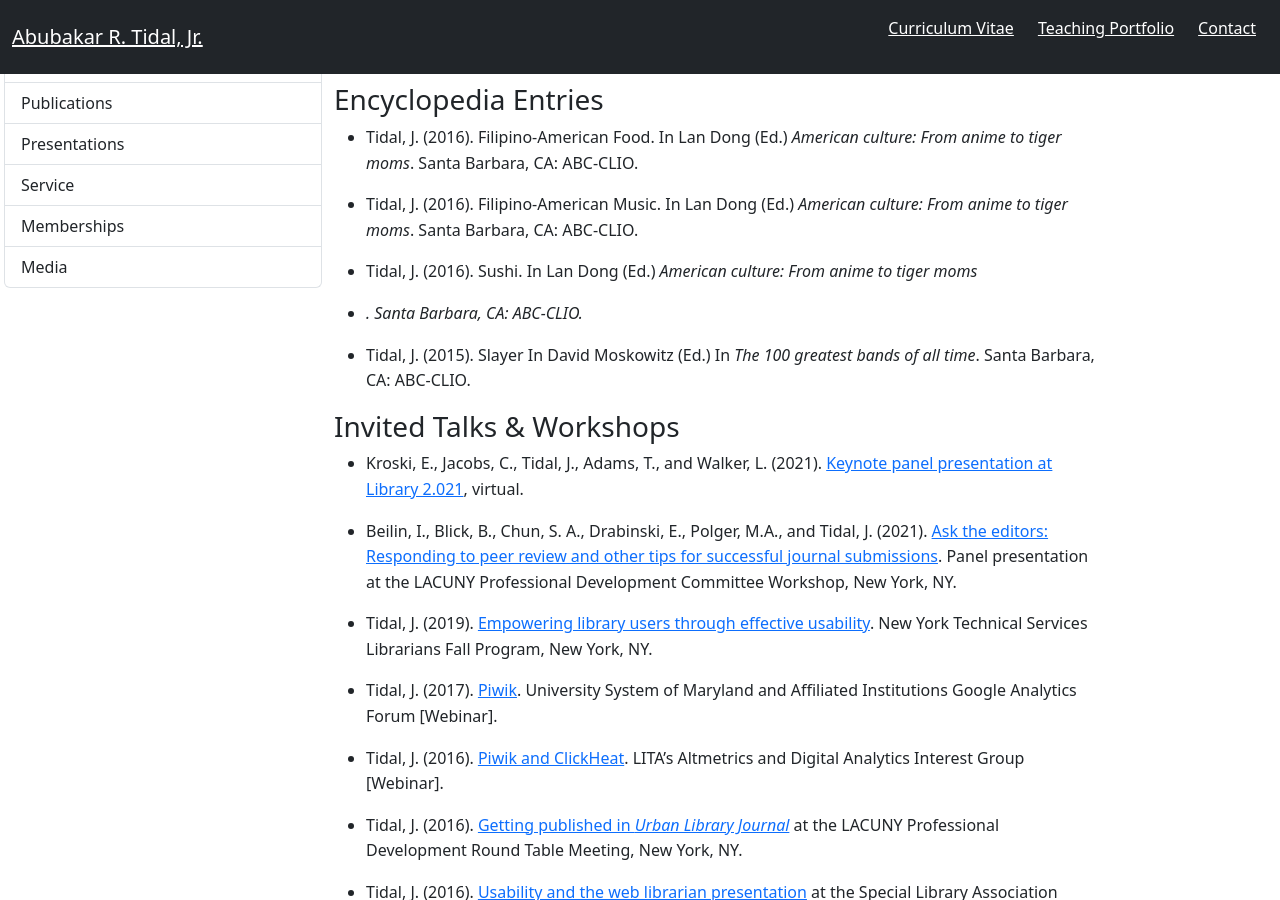
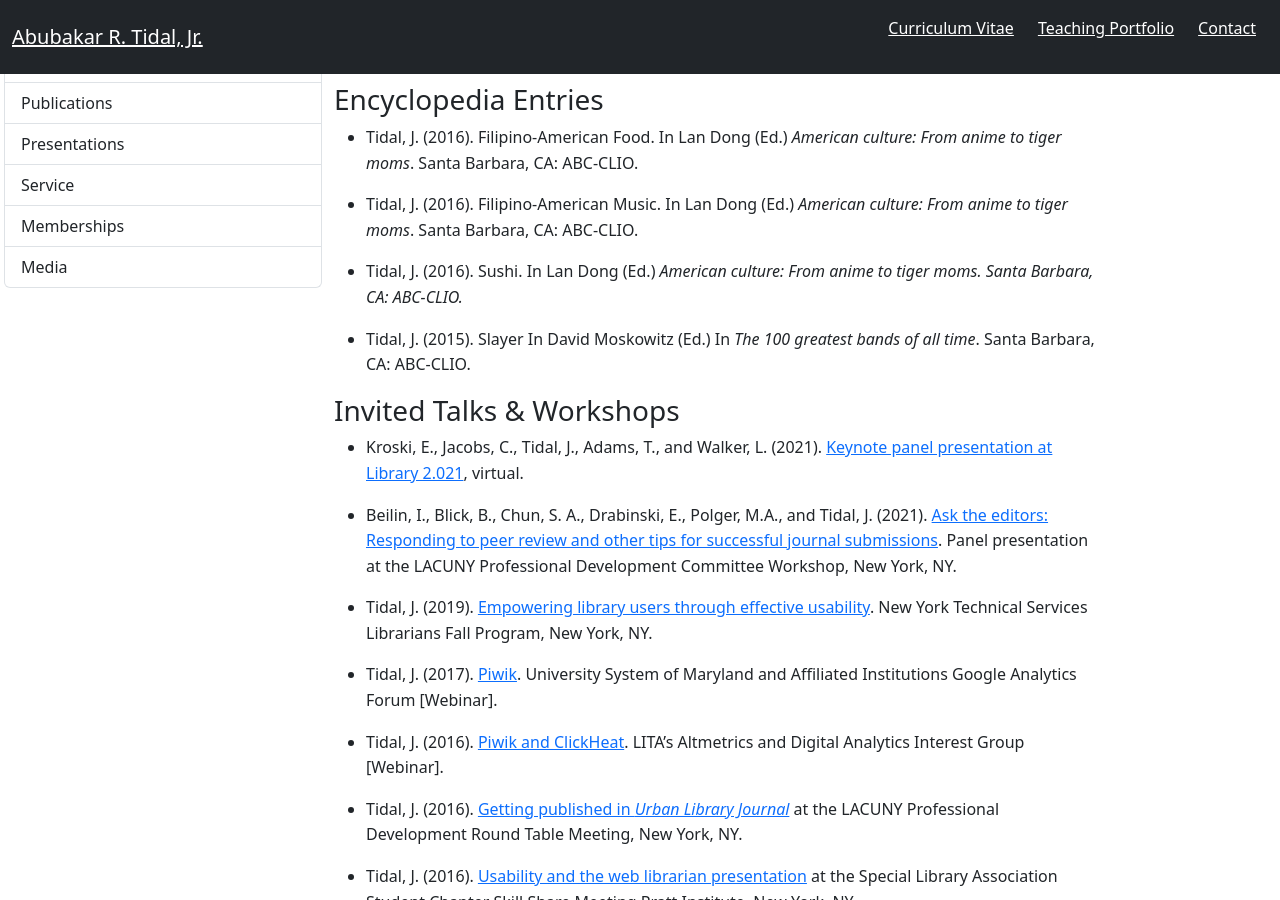
Before and after one commit to KentuckyFriedTofu/KentuckyFriedTofu.github.io, a Jekyll site: the page built from cv.html, in a window 1280 px wide and 900 px high, scrolled down 4883 px. Built offline with Jekyll 4.4.1, drawn with Linux system fonts in a browser that asks for light colours.

```diff
--- a/cv.html
+++ b/cv.html
@@ -199,7 +199,7 @@ title: Abubakar R. Tidal, Jr. - Curriculum Vitae
 
         <li>Tidal, J. (2016). Filipino-American Music. In Lan Dong (Ed.) <em>American culture: From anime to tiger moms</em>. Santa Barbara, CA: ABC-CLIO.</li>
 
-        <li>Tidal, J. (2016). Sushi. In Lan Dong (Ed.) <em>American culture: From anime to tiger moms<li>. Santa Barbara, CA: ABC-CLIO.</em>
+        <li>Tidal, J. (2016). Sushi. In Lan Dong (Ed.) <em>American culture: From anime to tiger moms. Santa Barbara, CA: ABC-CLIO.</em></li>
 
         <li>Tidal, J. (2015). Slayer In David Moskowitz (Ed.) In <em>The 100 greatest bands of all time</em>. Santa Barbara, CA: ABC-CLIO.</li>
 
```
